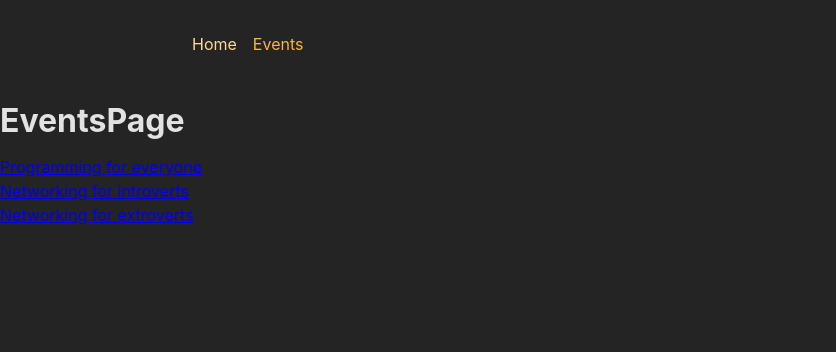
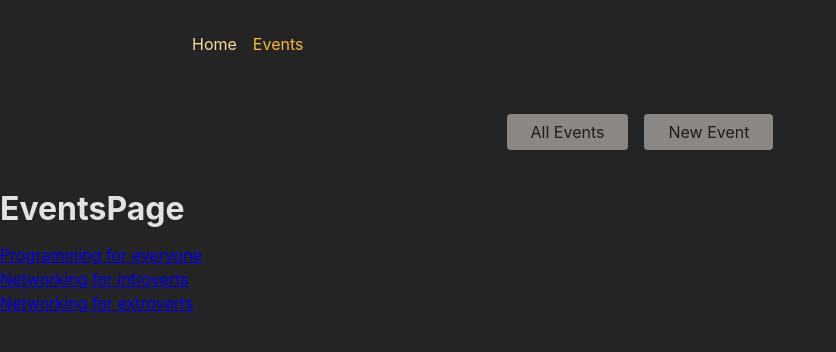
Before and after one commit to MohammmedDawood/course-react-router-v6-updated-with-backend-server, a React (Create React App) app in the folder frontend/: page /events in a window 1280 px wide. Shown: the top 352 px of the page, without its empty margins (0-836 px from the left). Built offline with nearby package versions, Linux system fonts and the light colour scheme.

Commit message:
Add another (nested) layout route that adds the <EventNavigation> component above all /events... page components

```diff
--- a/frontend/src/App.js
+++ b/frontend/src/App.js
@@ -33,7 +33,8 @@
 import EventDetailPage from "./pages/EventDetail";
 import NewEventPage from "./pages/NewEvent";
 import EditEventPage from "./pages/EditEvent";
-import RootLayout from "./components/Root";
+import RootLayout from "./pages/Root";
+import EventsRootLayout from "./pages/EventsRoot";
 
 const router = createBrowserRouter([
   {
@@ -47,19 +48,26 @@
       },
       {
         path: "events",
+        element: <EventsRootLayout />,
+        children: [
+          {
+            index: true,
+            // path: "events",
             element: <EventsPage />,
           },
           {
-        path: "events/:eventId",
+            path: ":eventId",
             element: <EventDetailPage />,
           },
           {
-        path: "events/new",
+            path: "new",
             element: <NewEventPage />,
           },
           {
-        path: "events/:eventId/edit",
+            path: ":eventId/edit",
             element: <EditEventPage />,
+          },
+        ],
       },
     ],
   },
--- /dev/null
+++ b/frontend/src/pages/EventsRoot.js
@@ -0,0 +1,15 @@
+import { Outlet } from "react-router-dom";
+import EventsNavigation from "../components/EventsNavigation";
+
+function EventsRootLayout() {
+  return (
+    <>
+      <EventsNavigation />
+      <main>
+        <Outlet />
+      </main>
+    </>
+  );
+}
+
+export default EventsRootLayout;
--- a/frontend/src/components/Root.js
+++ b/frontend/src/pages/Root.js
@@ -1,5 +1,5 @@
 import { Outlet } from "react-router-dom";
-import MainNavigation from "./MainNavigation";
+import MainNavigation from "../components/MainNavigation";
 
 function RootLayout() {
   return (
```
Lines whose indentation alone changed are shown as unchanged.
